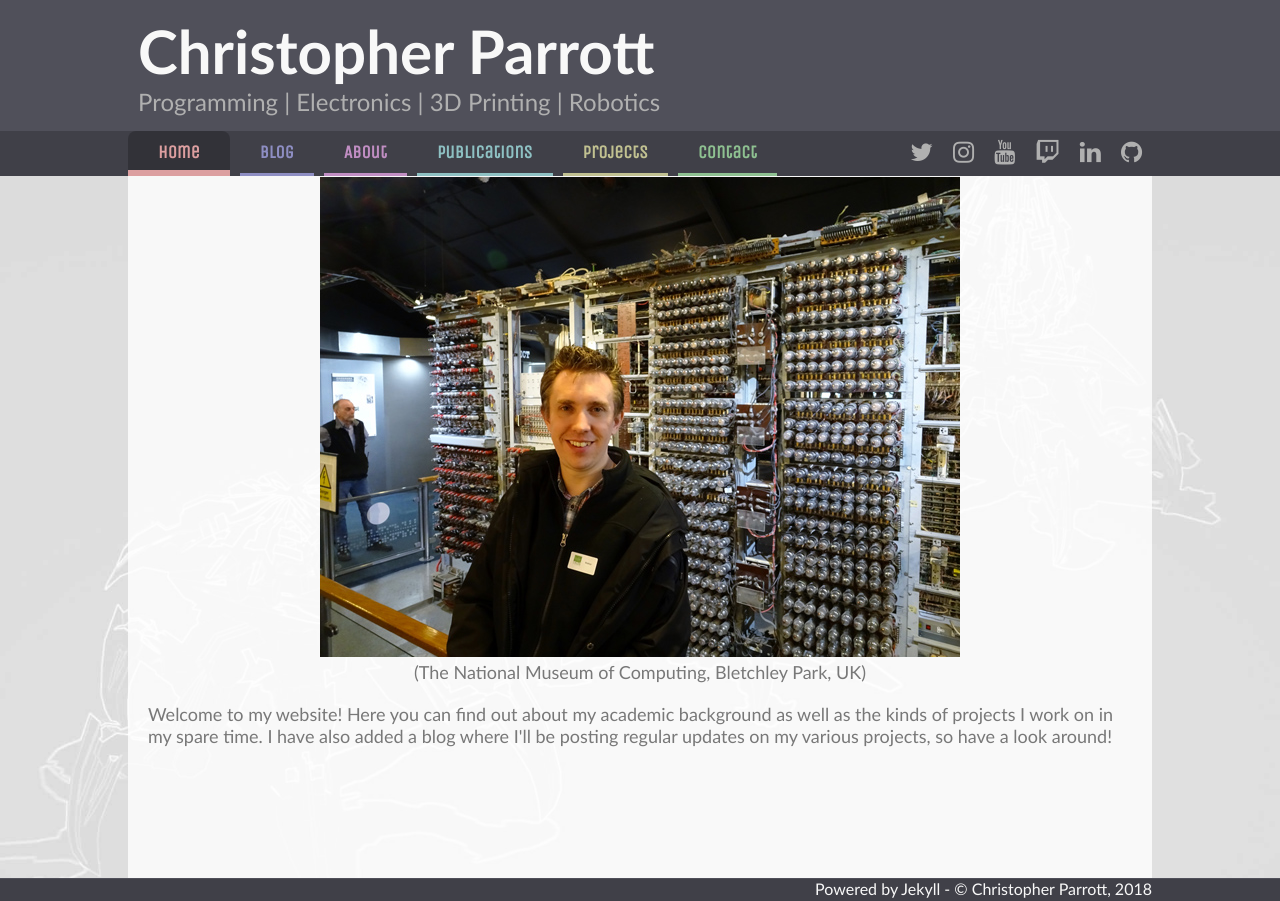
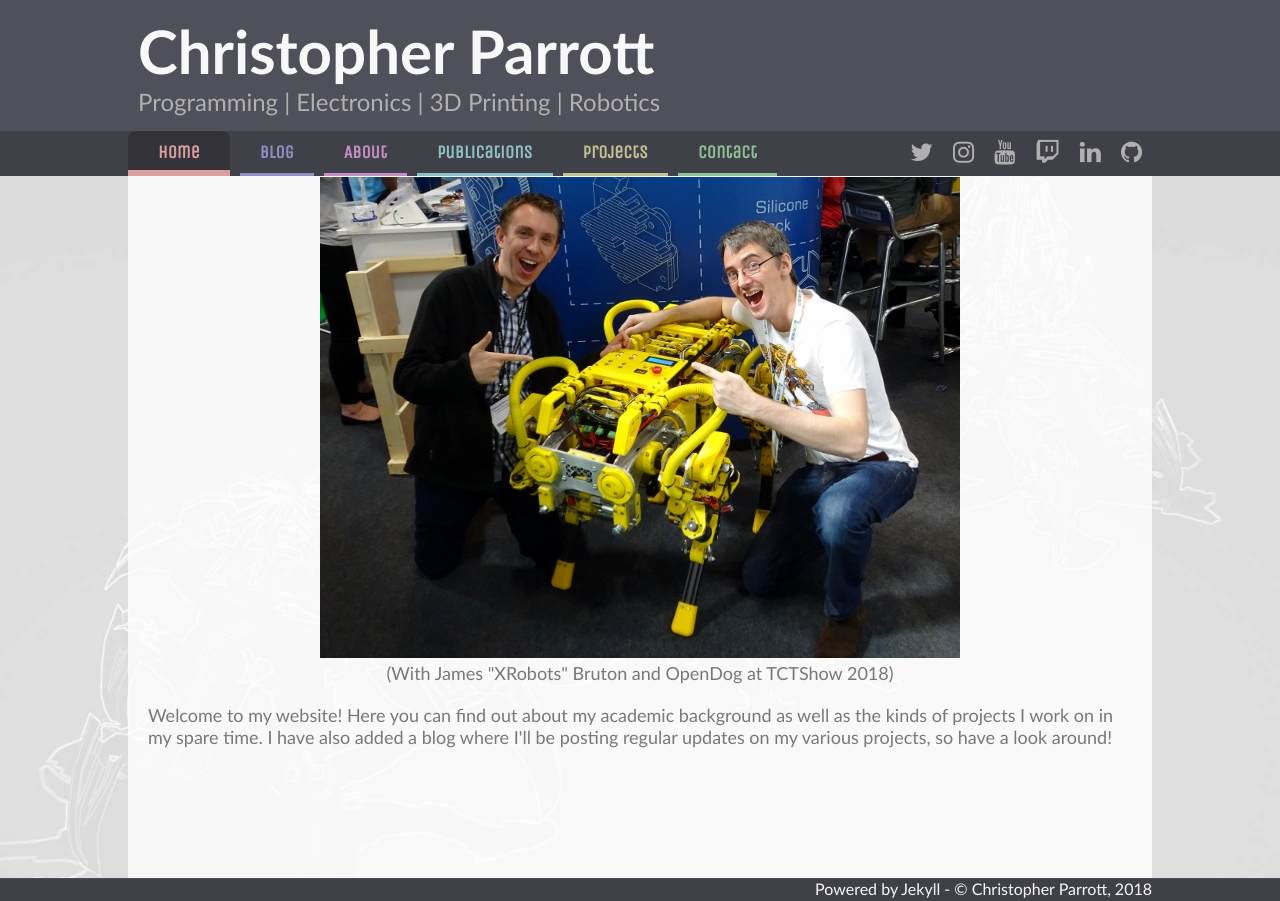
Before and after one commit to christophertmparrott/christophertmparrott.github.io, a Jekyll site: the page built from index.html, in a window 1280 px wide. Built offline with Jekyll 4.4.1, drawn with Linux system fonts in a browser that asks for light colours; some web fonts are replaced.

Commit message:
Added new image to home page, and fixed issue with first blog post

```diff
--- a/index.html
+++ b/index.html
@@ -4,8 +4,8 @@ titleAfter: Programming | Electronics | 3D Printing | Robotics
 description: Porfolio Website and Blog of Christopher Parrott
 ---
 				<div class="homeimg">
-					<img src="{{site.baseurl}}/images/tnmoc2018.jpg" width="100%"/>
-					<center>(The National Museum of Computing, Bletchley Park, UK)</center>
+					<img src="{{site.baseurl}}/images/tctshow2018.jpg" width="100%"/>
+					<center>(With James "XRobots" Bruton and OpenDog at TCTShow 2018)</center>
 				</div>
 
 				<p>Welcome to my website! Here you can find out about my academic background as well as the kinds of projects I work on in my spare time. I have also added a blog where I'll be posting regular updates on my various projects, so have a look around!</p>
```
Also changed, not shown: _posts/2018-06-01-starting-something-new.md (+1 -1 lines), images/tctshow2018.jpg (added), 1 other file.
